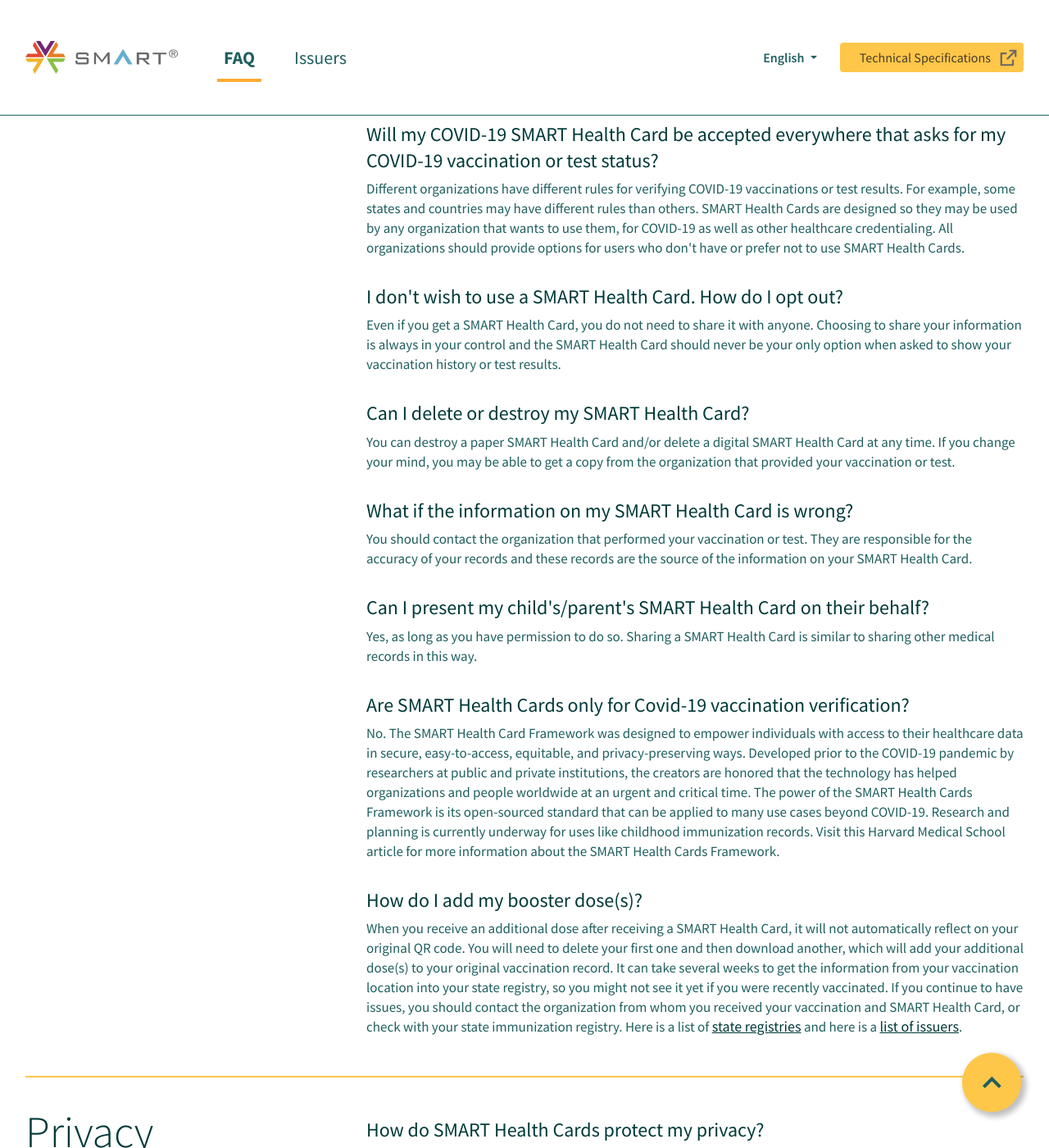
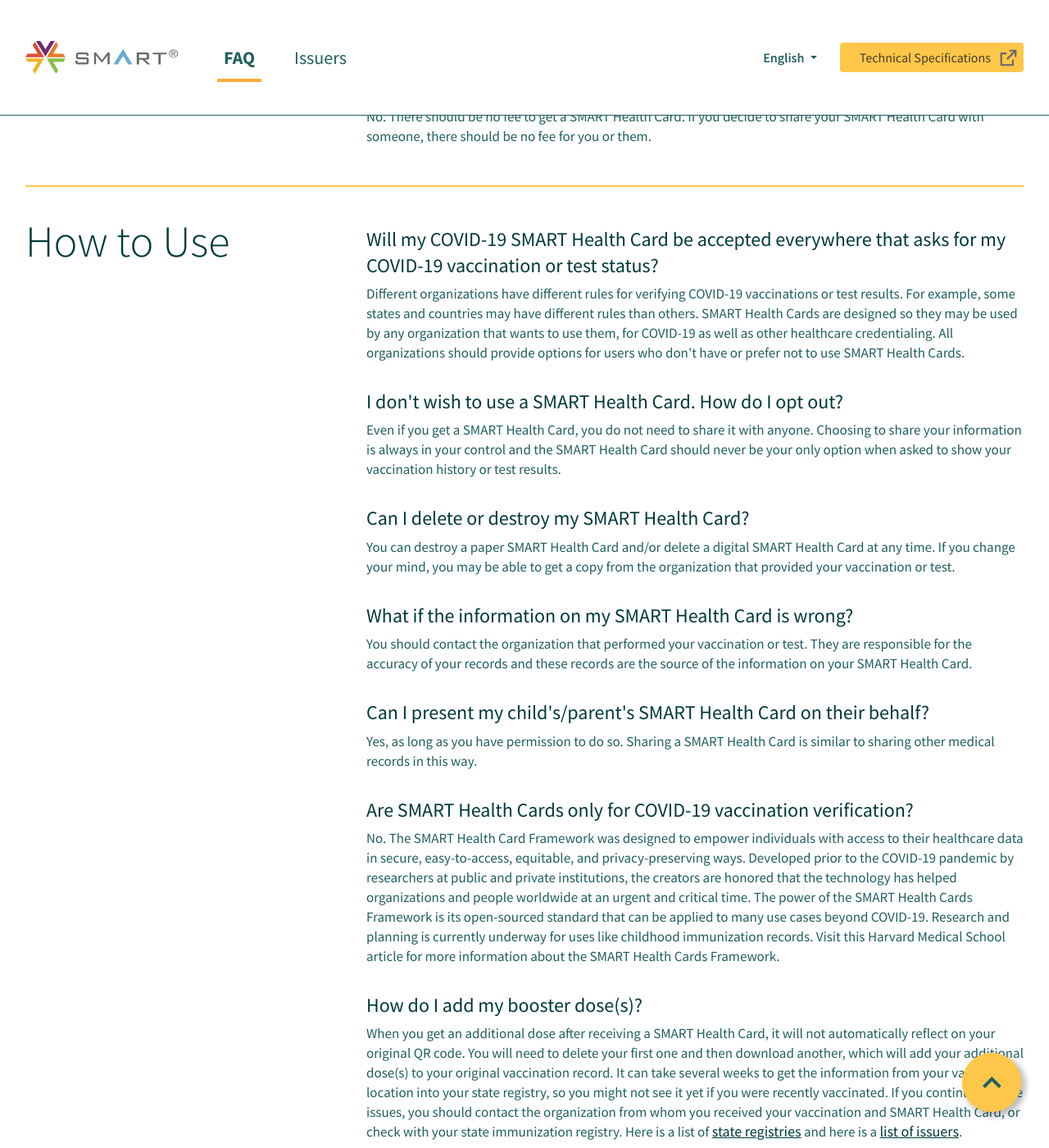
Before and after one commit to smart-health-cards/staging, a Jekyll site: the page built from en/faq.html, in a window 1280 px wide and 1400 px high, scrolled down 2453 px. Shown: the whole window at 82% size. Built offline with Jekyll 4.4.1, drawn with Linux system fonts in a browser that asks for light colours; some of the changed text lies outside the part shown.

Commit message:
Copy & layout edits to FAQ and Issuers

```diff
--- a/en/faq.html
+++ b/en/faq.html
@@ -46,6 +46,10 @@
                             <li>
                                 <a href="#Is-there-a-fee-to-use-a-SMART-Health-Card">Is there a fee to use a SMART Health Card?  </a>
                             </li>
+                        </ul>
+
+                        <h2>How to Use</h2>
+                        <ul id="FAQTOC">
                             <li>
                                 <a href="#Will-my-COVID-19-SMART-Health-Card-be-accepted-everywhere-that-asks-for-my-COVID-19-vaccination-or-test-status">Will my COVID-19 SMART Health Card be accepted everywhere that asks for my COVID-19 vaccination or test status?  </a>
                             </li>
@@ -62,7 +66,7 @@
                                 <a href="#Can-I-present-my-childs-or-parents-SMART-Health-Card-on-their-behalf">Can I present my child's/parent's SMART Health Card on their behalf? </a>
                             </li>
                             <li>
-                                <a href="#Are-SMART-Health-Cards-only-for-Covid-19-vaccination-verification">Are SMART Health Cards only for Covid-19 vaccination verification? </a>
+                                <a href="#Are-SMART-Health-Cards-only-for-Covid-19-vaccination-verification">Are SMART Health Cards only for COVID-19 vaccination verification? </a>
                             </li>
                             <li>
                                 <a href="#How-do-I-add-my-booster-doses">How do I add my booster dose(s)? </a>
@@ -253,6 +257,25 @@
                     </div>
                 </div>
 
+
+
+            </div>
+          </div> <!-- / .row -->
+
+          <div class="row pt-3 pb-3">
+            <div class="col-12">
+                <hr class="hr-yellow">
+            </div>
+          </div><!-- / .row -->
+
+          <div class="row ">
+            <div class="col-12 col-lg-4 align-text-top">
+                <h1>
+                    <a name="gettingStarted" class="anchor"></a>How to Use
+                </h1>
+            </div>
+
+            <div class="col-12 col-lg-8">
                 <div class="row mt-3">
                     <div class="col-12">
                         <a name="Will-my-COVID-19-SMART-Health-Card-be-accepted-everywhere-that-asks-for-my-COVID-19-vaccination-or-test-status" class="anchor"></a>
@@ -317,7 +340,7 @@
                     <div class="col-12">
                         <a name="Are-SMART-Health-Cards-only-for-Covid-19-vaccination-verification" class="anchor"></a>
                         <p class="question">
-                            <a href="faq.html#Are-SMART-Health-Cards-only-for-Covid-19-vaccination-verification" class="question">Are SMART Health Cards only for Covid-19 vaccination verification? </a>
+                            <a href="faq.html#Are-SMART-Health-Cards-only-for-Covid-19-vaccination-verification" class="question">Are SMART Health Cards only for COVID-19 vaccination verification? </a>
                         </p>
                         <p class="answer">
                             No. The SMART Health Card Framework was designed to empower individuals with access to their healthcare data in secure, easy-to-access, equitable, and privacy-preserving ways. Developed prior to the COVID-19 pandemic by researchers at public and private institutions, the creators are honored that the technology has helped organizations and people worldwide at an urgent and critical time. The power of the SMART Health Cards Framework is its open-sourced standard that can be applied to many use cases beyond COVID-19. Research and planning is currently underway for uses like childhood immunization records. Visit this Harvard Medical School article for more information about the SMART Health Cards Framework.
@@ -332,7 +355,7 @@
                             <a href="faq.html#How-do-I-add-my-booster-doses" class="question">How do I add my booster dose(s)? </a>
                         </p>
                         <p class="answer">
-                            When you receive an additional dose after receiving a SMART Health Card, it will not automatically reflect on your original QR code. You will need to delete your first one and then download another, which will add your additional dose(s) to your original vaccination record. It can take several weeks to get the information from your vaccination location into your state registry, so you might not see it yet if you were recently vaccinated. If you continue to have issues, you should contact the organization from whom you received your vaccination and SMART Health Card, or check with your state immunization registry. Here is a list of <a href="https://www.cdc.gov/vaccines/programs/iis/contacts-locate-records.html#state" target="_blank">state registries</a> and here is a <a href="issuers.html">list of issuers</a>.
+                            When you get an additional dose after receiving a SMART Health Card, it will not automatically reflect on your original QR code. You will need to delete your first one and then download another, which will add your additional dose(s) to your original vaccination record. It can take several weeks to get the information from your vaccination location into your state registry, so you might not see it yet if you were recently vaccinated. If you continue to have issues, you should contact the organization from whom you received your vaccination and SMART Health Card, or check with your state immunization registry. Here is a list of <a href="https://www.cdc.gov/vaccines/programs/iis/contacts-locate-records.html#state" target="_blank">state registries</a> and here is a <a href="issuers.html">list of issuers</a>.
                         </p>
                     </div>
                 </div>
--- a/en/issuers.html
+++ b/en/issuers.html
@@ -113,11 +113,11 @@
                 <p><a class="font-weight-bold" href="https://webiz.rmihealth.org/webiznet_rmi/Login.aspx/" target="_blank">Marshall Islands</a></p>
               </div>
             </div>
-            <div class="row text-left pt-3">
-              <div class="col-12">
+            <div class="row text-right pt-3">
+              <div class="col-12 col-xl-6 offset-xl-5">
                 <p><a href="#pharmacies">See more issuers, including pharmacies, below.</a></p>
               </div>
-              <div class="col-12">
+              <div class="col-12 col-xl-6 offset-xl-5">
                 <p><em>*Not currently issuing new SMART Health Cards.</em></p>
               </div>
             </div>
```
Also changed, not shown: other parts of en/faq.html (+2 -2 lines).
